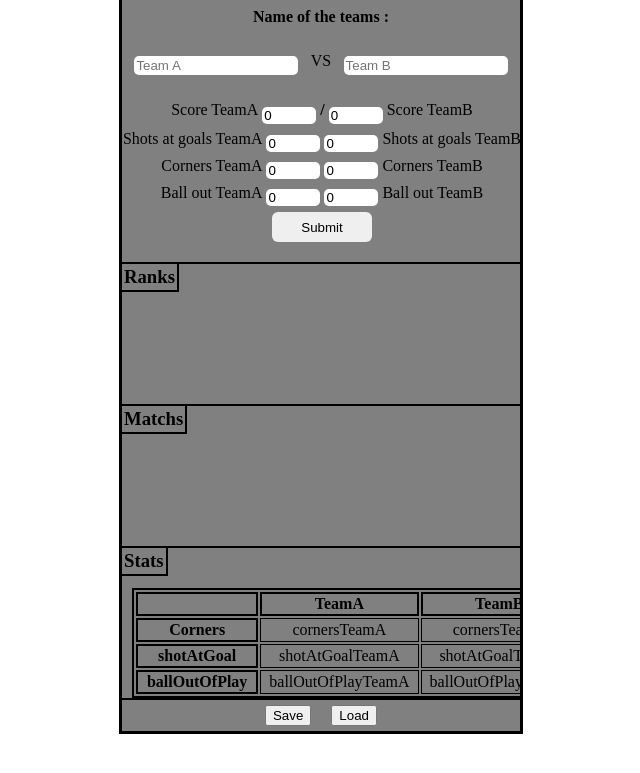
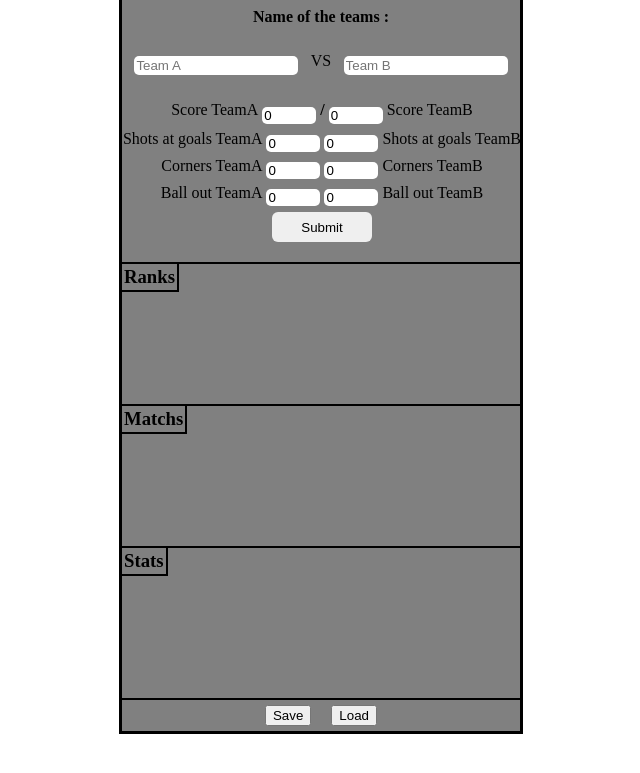
Before and after one commit to CyrilPerrinjaquet/turnament, a website: page index.html in a window 1280 px wide. Shown: the part 161-934 px from the top of the page, without its empty margins (327-967 px from the left). Drawn offline with Linux system fonts and the light colour scheme.

Commit message:
♻ refac(QO-14306) refactor code

```diff
--- a/index.css
+++ b/index.css
@@ -118,20 +118,6 @@ li {
   width: 52em;
 }
 
-table,
-th {
-  margin-top: 12px;
-  margin-left: 10px;
-  border: 2px solid black;
-  width: 450px;
-  text-align: center;
-}
-
-td {
-  border: 1px solid black;
-  width: 200px;
-}
-
 h3 {
   margin: 0;
   width: min-content;
--- a/index.html
+++ b/index.html
@@ -131,28 +131,6 @@
       </div>
       <div class="stats" id="stats">
         <h3>Stats</h3>
-        <table>
-          <tr>
-            <th></th>
-            <th>TeamA</th>
-            <th>TeamB</th>
-          </tr>
-          <tr>
-            <th>Corners</th>
-            <td>cornersTeamA</td>
-            <td>cornersTeamB</td>
-          </tr>
-          <tr>
-            <th>shotAtGoal</th>
-            <td>shotAtGoalTeamA</td>
-            <td>shotAtGoalTeamB</td>
-          </tr>
-          <tr>
-            <th>ballOutOfPlay</th>
-            <td>ballOutOfPlayTeamA</td>
-            <td>ballOutOfPlayTeamB</td>
-          </tr>
-        </table>
       </div>
       <div class="buttonStorageDiv">
         <button id="saveStorageButton" class="saveButton">Save</button>
--- a/index.js
+++ b/index.js
@@ -2,24 +2,6 @@
 const formElement = document.getElementById("formMatchs");
 const matchListElement = document.getElementById("matchsList");
 const rankListElement = document.getElementById("ranksList");
-// const statsDiv = document.getElementById("stats");
-const teamACellElement = document.getElementById("teamACell");
-const teamBCellElement = document.getElementById("teamBCell");
-const cornersTeamACellElement = document.getElementById("cornersTeamACell");
-const cornersTeamBCellElement = document.getElementById("cornersTeamBCell");
-
-const shotAtGoalTeamACellElement = document.getElementById(
-  "shotAtGoalTeamACell"
-);
-const shotAtGoalTeamBCellElement = document.getElementById(
-  "shotAtGoalTeamBCell"
-);
-const ballOutOfPlayTeamACellElement = document.getElementById(
-  "ballOutOfPlayTeamACell"
-);
-const ballOutOfPlayTeamBCellElement = document.getElementById(
-  "ballOutOfPlayTeamBCell"
-);
 
 const matchList = [];
 let teamList = [];
@@ -119,16 +101,6 @@ function addMatchToMatchList({
     const winner = getWinner({ teamA, teamB, scoreTeamA, scoreTeamB });
     matchList.push({ teamA, teamB, winner });
     updateMatchListElement();
-    getAndPlaceTeamIntoStatsTable({
-      teamA,
-      teamB,
-      shotAtGoalTeamA,
-      shotAtGoalTeamB,
-      cornersTeamA,
-      cornersTeamB,
-      ballOutOfPlayTeamA,
-      ballOutOfPlayTeamB,
-    });
     if (winner) {
       updateTeamWins(winner);
     }
@@ -222,17 +194,4 @@ function getIndexOfWinningTeam(winner) {
   return teamList.findIndex((team) => team.name === winner);
 }
 
-function getAndPlaceTeamIntoStatsTable({
-  teamA,
-  teamB,
-  shotAtGoalTeamA,
-  shotAtGoalTeamB,
-  cornersTeamA,
-  cornersTeamB,
-  ballOutOfPlayTeamA,
-  ballOutOfPlayTeamB,
-}) {}
-
-// TODO : faire une fonction qui créée une table avec 2 colonnes 1
-
 formElement.onsubmit = getDataFromForm;
```
